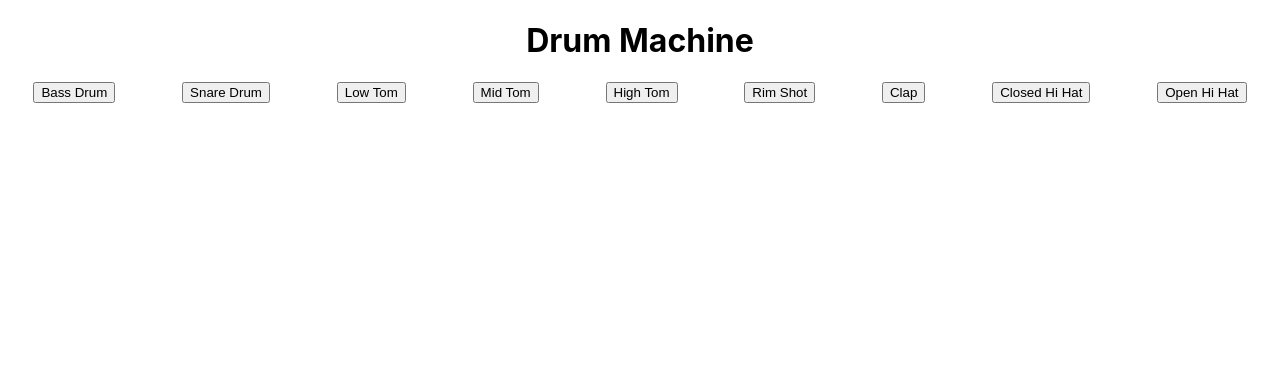
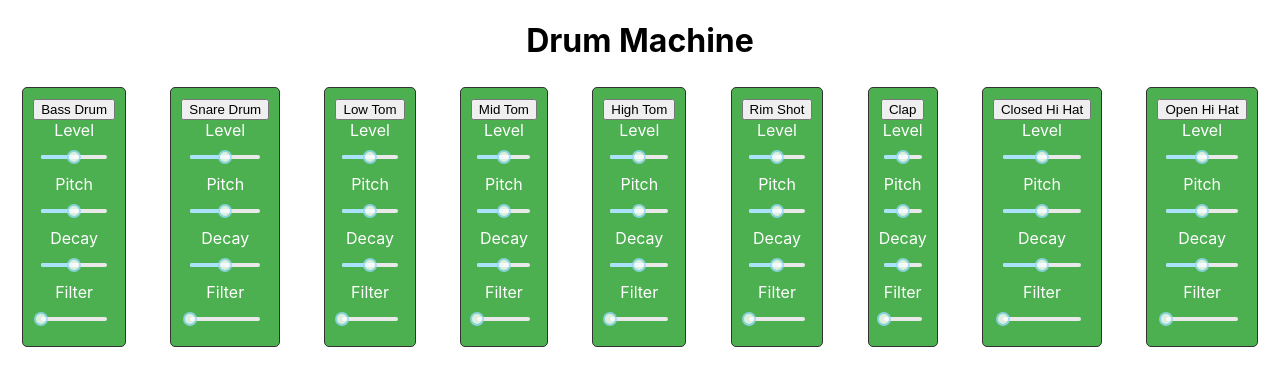
Before and after one commit to toxicmassk/React_Drummachine-ts, a React (Create React App) app: page / in a window 1280 px wide. Shown: the top 386 px of the page. Built offline with nearby package versions, Linux system fonts and the light colour scheme; no server answers.

Commit message:
updated sliders for each soundcontrol with rc-slider

```diff
--- a/package.json
+++ b/package.json
@@ -11,6 +11,7 @@
     "@types/react": "^18.2.43",
     "@types/react-dom": "^18.2.17",
     "howler": "^2.2.4",
+    "rc-slider": "^10.5.0",
     "react": "^18.2.0",
     "react-dom": "^18.2.0",
     "react-scripts": "5.0.1",
--- a/src/App.tsx
+++ b/src/App.tsx
@@ -2,6 +2,7 @@
 import React from 'react';
 import DrumPad from '../src/components/DrumPad';
 import '../src/css/App.css'; // Import your CSS file for styling
+import 'rc-slider/assets/index.css';
 
 const App: React.FC = () => {
   const drumSounds = [
--- a/src/components/DrumPad.tsx
+++ b/src/components/DrumPad.tsx
@@ -1,6 +1,9 @@
 // src/DrumPad.tsx
 import React, { useState, useEffect } from 'react';
 import { Howl } from 'howler';
+import Slider from 'rc-slider';
+import 'rc-slider/assets/index.css';
+import '../css/DrumPad.css'; // Import the CSS file for DrumPad
 
 interface DrumPadProps {
     soundFile: string;
@@ -8,16 +11,28 @@ interface DrumPadProps {
 
 const DrumPad: React.FC<DrumPadProps> = ({ soundFile }) => {
     const [sound, setSound] = useState<Howl | null>(null);
+    const [controls, setControls] = useState({
+        level: 50,
+        pitch: 0,
+        decay: 0.5,
+        filter: 0,
+    });
 
     useEffect(() => {
-        const sound = new Howl({ src: [`/sounds/${soundFile}`] });
-        setSound(sound);
+        const soundInstance = new Howl({
+            src: [`/sounds/${soundFile}`],
+            volume: controls.level / 100,
+            rate: Math.pow(2, controls.pitch),
+            onend: () => {
+                setControls((prevControls) => ({ ...prevControls, level: 50, pitch: 0, decay: 0.5, filter: 0 }));
+            },
+        });
+        setSound(soundInstance);
 
         return () => {
-            // Cleanup sound on unmount
-            sound.unload();
+            soundInstance.unload();
         };
-    }, [soundFile]);
+    }, [soundFile, controls]);
 
     const playSound = () => {
         if (sound) {
@@ -25,10 +40,56 @@ const DrumPad: React.FC<DrumPadProps> = ({ soundFile }) => {
         }
     };
 
+    const handleControlChange = (key: keyof typeof controls, value: number | number[]) => {
+        // Use the first value if it's an array
+        const resolvedValue = Array.isArray(value) ? value[0] : value;
+        setControls((prevControls) => ({ ...prevControls, [key]: resolvedValue }));
+    };
+
     return (
-        <button onClick={playSound}>
-            {soundFile.replace('.wav', '').replace(/([A-Z])/g, ' $1').trim()}
-        </button>
+        <div className="drum-pad">
+            <button onClick={playSound}>
+                {soundFile.replace('.wav', '').replace(/([A-Z])/g, ' $1').trim()}
+            </button>
+            <div className="controls">
+                <label>Level</label>
+                <Slider
+                    min={0}
+                    max={100}
+                    value={controls.level}
+                    onChange={(value) => handleControlChange('level', value)}
+                    range={false}
+                />
+
+                <label>Pitch</label>
+                <Slider
+                    min={-12}
+                    max={12}
+                    value={controls.pitch}
+                    onChange={(value) => handleControlChange('pitch', value)}
+                    range={false}
+                />
+
+                <label>Decay</label>
+                <Slider
+                    min={0}
+                    max={1}
+                    step={0.01}
+                    value={controls.decay}
+                    onChange={(value) => handleControlChange('decay', value)}
+                    range={false}
+                />
+
+                <label>Filter</label>
+                <Slider
+                    min={0}
+                    max={100}
+                    value={controls.filter}
+                    onChange={(value) => handleControlChange('filter', value)}
+                    range={false}
+                />
+            </div>
+        </div>
     );
 };
 
--- /dev/null
+++ b/src/css/DrumPad.css
@@ -0,0 +1,37 @@
+/* src/DrumPad.css */
+
+.drum-pad {
+    position: relative;
+    display: inline-block;
+    margin: 10px;
+  }
+
+  .button {
+    display: block;
+    width: 80px;
+    height: 80px;
+    background-color: #3498db;
+    border: 1px solid #2980b9;
+    border-radius: 5px;
+    color: #ffffff;
+    text-align: center;
+    text-transform: uppercase;
+    font-size: 12px;
+    cursor: pointer;
+    transition: background-color 0.3s ease;
+  }
+
+  .button:hover {
+    background-color: #2980b9;
+  }
+
+  .controls {
+    display: flex;
+    flex-direction: column;
+    align-items: center;
+  }
+
+  .rc-slider {
+    width: 80%;
+    margin: 10px auto;
+  }
--- a/src/index.tsx
+++ b/src/index.tsx
@@ -2,7 +2,8 @@ import React from 'react';
 import ReactDOM from 'react-dom/client';
 import '../src/css/index.css';
 import App from './App';
-import reportWebVitals from './reportWebVitals';
+import 'rc-slider/assets/index.css';
+
 
 const root = ReactDOM.createRoot(
   document.getElementById('root') as HTMLElement
@@ -12,8 +13,3 @@ root.render(
     <App />
   </React.StrictMode>
 );
-
-// If you want to start measuring performance in your app, pass a function
-// to log results (for example: reportWebVitals(console.log))
-// or send to an analytics endpoint. Learn more: https://bit.ly/CRA-vitals
-reportWebVitals();
--- a/src/reportWebVitals.ts
+++ /dev/null
@@ -1,15 +0,0 @@
-import { ReportHandler } from 'web-vitals';
-
-const reportWebVitals = (onPerfEntry?: ReportHandler) => {
-  if (onPerfEntry && onPerfEntry instanceof Function) {
-    import('web-vitals').then(({ getCLS, getFID, getFCP, getLCP, getTTFB }) => {
-      getCLS(onPerfEntry);
-      getFID(onPerfEntry);
-      getFCP(onPerfEntry);
-      getLCP(onPerfEntry);
-      getTTFB(onPerfEntry);
-    });
-  }
-};
-
-export default reportWebVitals;
```
Also changed, not shown: src/css/Slider.css (added), 1 other file (tests, documents, lock files or other folders).
